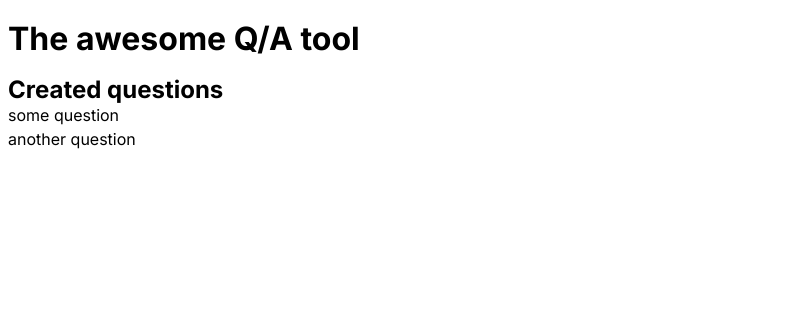
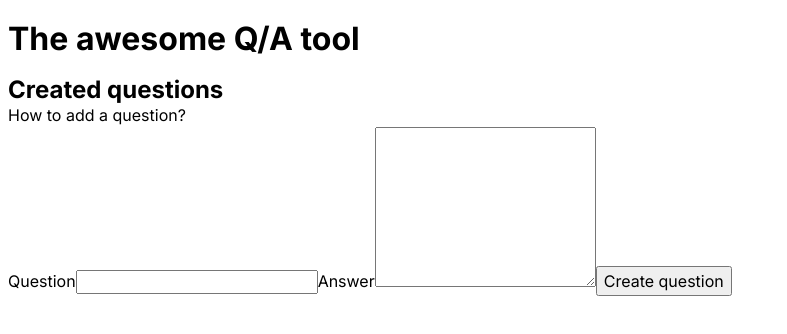
Before and after one commit to oddlyfunctional/studocu-assignment, a Next.js app: page / in a window 1280 px wide. Shown: the top 334 px of the page, without its empty margins (0-787 px from the left). Built offline with nearby package versions, Linux system fonts and the light colour scheme.

Commit message:
Add new Q&As

```diff
--- /dev/null
+++ b/src/actions/qnaActions.ts
@@ -0,0 +1,12 @@
+"use server";
+import * as Core from "@/domain/core";
+import { loadEnv } from "@/env";
+
+export const createQnA = async (params: {
+  question: string;
+  answer: string;
+}) => {
+  const { random, clock } = loadEnv();
+  // TODO: persist data before returning
+  return Core.createQnA(params, random, clock);
+};
--- /dev/null
+++ b/src/app/components/ErrorMessage.tsx
@@ -0,0 +1,4 @@
+"use client";
+export const ErrorMessage = ({ error }: { error: string }) => {
+  return <div>{error}</div>;
+};
--- /dev/null
+++ b/src/app/components/NewQnA/NewQnA.tsx
@@ -0,0 +1,70 @@
+"use client";
+
+import { createQnA } from "@/actions/qnaActions";
+import { ErrorMessage } from "@/app/components/ErrorMessage";
+import type { CreateQnAErrors, QnA } from "@/domain/core";
+import { useObjectState } from "@/lib/hooks";
+import { useState } from "react";
+
+export type State = {
+  question: string;
+  answer: string;
+};
+
+const initialState: State = {
+  question: "",
+  answer: "",
+};
+
+const errorMessages = {
+  EMPTY_QUESTION: "Please type a question.",
+  EMPTY_ANSWER: "Please type an answer.",
+};
+
+export const NewQnA = ({ onSubmit }: { onSubmit: (v: QnA) => void }) => {
+  // this state and its associated actions are simple
+  // enough that a simple `useState` is enough for now
+  const [state, setProp, setState] = useObjectState<State>(initialState);
+  const [errors, setErrors] = useState<CreateQnAErrors>({});
+
+  return (
+    <form
+      onSubmit={async (ev) => {
+        ev.preventDefault();
+        const qna = await createQnA(state);
+        if (qna.ok) {
+          onSubmit(qna.value);
+          setState(initialState);
+          setErrors({});
+        } else {
+          setErrors(qna.error);
+        }
+      }}
+    >
+      <label>
+        Question
+        <input
+          type="text"
+          name="question"
+          value={state.question}
+          onChange={setProp("question")}
+        />
+      </label>
+      {errors.question && (
+        <ErrorMessage error={errorMessages[errors.question]} />
+      )}
+
+      <label>
+        Answer
+        <textarea
+          name="answer"
+          value={state.answer}
+          onChange={setProp("answer")}
+        />
+      </label>
+      {errors.answer && <ErrorMessage error={errorMessages[errors.answer]} />}
+
+      <button type="submit">Create question</button>
+    </form>
+  );
+};
--- a/src/app/page.tsx
+++ b/src/app/page.tsx
@@ -1,21 +1,19 @@
+"use client";
+import { NewQnA } from "@/app/components/NewQnA/NewQnA";
 import { QnAList } from "@/app/components/QnAList/QnAList";
 import type { NonEmptyString, QnA } from "@/domain/core";
+import { useState } from "react";
 
 export default function Home() {
-  const mockItems: QnA[] = [
+  const [items, setItems] = useState<QnA[]>([
     {
-      id: "id1",
-      question: "some question" as NonEmptyString,
-      answer: "some answer" as NonEmptyString,
-      createdAt: new Date("2024-01-01 00:00:00"),
+      id: "blankslate",
+      question: "How to add a question?" as NonEmptyString,
+      answer: "Just use the form below!" as NonEmptyString,
+      createdAt: new Date(),
     },
-    {
-      id: "id2",
-      question: "another question" as NonEmptyString,
-      answer: "another answer" as NonEmptyString,
-      createdAt: new Date("2024-01-02 00:00:00"),
-    },
-  ];
+  ]);
+  const addNewQnA = (item: QnA) => setItems((items) => [...items, item]);
 
   return (
     <main>
@@ -23,8 +21,10 @@ export default function Home() {
 
       <div>
         <h2>Created questions</h2>
-        <QnAList items={mockItems} />
+        <QnAList items={items} />
       </div>
+
+      <NewQnA onSubmit={addNewQnA} />
     </main>
   );
 }
--- a/src/domain/core.ts
+++ b/src/domain/core.ts
@@ -25,7 +25,10 @@ export type QnA = {
   createdAt: Date;
 };
 
-export type CreateQnAError = "EMPTY_QUESTION" | "EMPTY_ANSWER";
+export type CreateQnAErrors = {
+  question?: "EMPTY_QUESTION";
+  answer?: "EMPTY_ANSWER";
+};
 export const createQnA = (
   {
     question: unvalidatedQuestion,
@@ -33,12 +36,16 @@ export const createQnA = (
   }: { question: string; answer: string },
   random: Random,
   clock: Clock
-): Result<Readonly<QnA>, CreateQnAError> => {
+): Result<Readonly<QnA>, CreateQnAErrors> => {
   const question = makeNonEmptyString(unvalidatedQuestion);
-  if (!question.ok) return error("EMPTY_QUESTION");
+  const answer = makeNonEmptyString(unvalidatedAnswer);
 
-  const answer = makeNonEmptyString(unvalidatedAnswer);
-  if (!answer.ok) return error("EMPTY_ANSWER");
+  const errors: CreateQnAErrors = {};
+  if (!question.ok || !answer.ok) {
+    if (!question.ok) errors.question = "EMPTY_QUESTION";
+    if (!answer.ok) errors.answer = "EMPTY_ANSWER";
+    return error(errors);
+  }
 
   return ok({
     question: question.value,
--- /dev/null
+++ b/src/env.ts
@@ -0,0 +1,12 @@
+import { clock, type Clock } from "@/lib/clock";
+import { random, type Random } from "@/lib/random";
+
+export type Env = {
+  random: Random;
+  clock: Clock;
+};
+
+export const loadEnv = (): Env => ({
+  random,
+  clock,
+});
--- a/src/lib/clock.ts
+++ b/src/lib/clock.ts
@@ -1,5 +1,9 @@
 export type Clock = {
   now: () => Date;
+};
+
+export const clock: Clock = {
+  now: () => new Date(),
 };
 
 export const mockClock = () => {
--- /dev/null
+++ b/src/lib/hooks.ts
@@ -0,0 +1,16 @@
+import { useState, type Dispatch, type SetStateAction } from "react";
+
+export const updateProp =
+  <T>(setState: Dispatch<SetStateAction<T>>) =>
+  <K extends keyof T>(key: K) =>
+  (ev: React.FormEvent<HTMLInputElement | HTMLTextAreaElement>) => {
+    const value = ev.currentTarget.value;
+    setState((state) => ({ ...state, [key]: value }));
+  };
+
+export const useObjectState = <T>(
+  initialValue: T
+): [T, ReturnType<typeof updateProp<T>>, Dispatch<SetStateAction<T>>] => {
+  const [state, setState] = useState<T>(initialValue);
+  return [state, updateProp(setState), setState];
+};
--- a/src/lib/random.ts
+++ b/src/lib/random.ts
@@ -2,6 +2,10 @@ import type { Uuid } from "@/domain/core";
 
 export type Random = {
   nextUuid: () => Uuid;
+};
+
+export const random: Random = {
+  nextUuid: () => crypto.randomUUID(),
 };
 
 export const mockRandom = () => {
```
Also changed, not shown: 1 other file (tests, documents, lock files or other folders).
